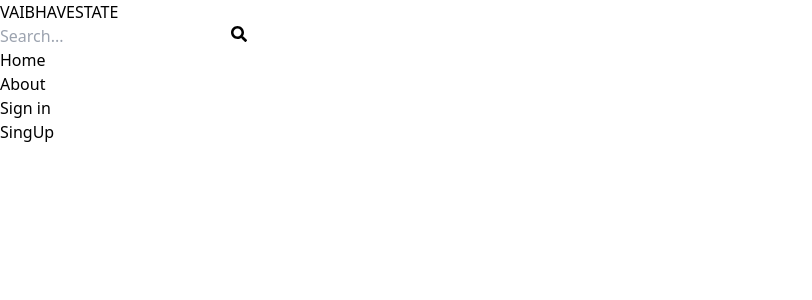
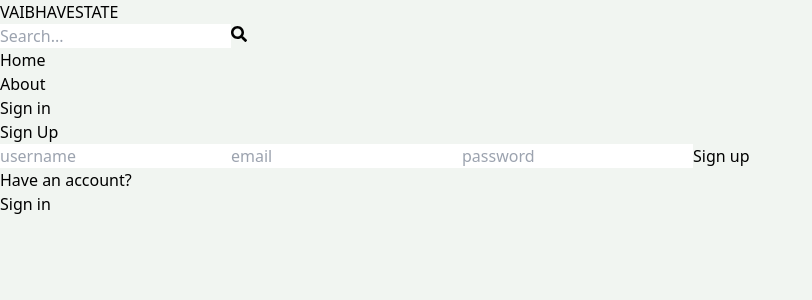
Before and after one commit to Vaibhav0216/estateFrontend, a React (Vite) app: page /sign-up in a window 1280 px wide. Shown: the top 300 px of the page, without its empty margins (0-812 px from the left). Built offline with nearby package versions, Linux system fonts and the light colour scheme.

Commit message:
creating sign up ui and update background color

```diff
--- a/src/Components/Header.jsx
+++ b/src/Components/Header.jsx
@@ -20,13 +20,13 @@ export default function Header() {
           </form>
           <ul className="flex gap-4">
                 <Link to={"/"}>
-                    <li className="hidden sm:inline text-slate-700">Home</li>
+                    <li className="hidden sm:inline text-slate-700 hover:underline">Home</li>
                 </Link>
                 <Link to={"/about"}>
-                    <li className="hidden sm:inline text-slate-700">About</li>
+                    <li className="hidden sm:inline text-slate-700 hover:underline">About</li>
                 </Link>
                 <Link to={"/sign-in"}>
-                    <li className="hidden sm:inline text-slate-700">Sign in</li>
+                    <li className="sm:inline text-slate-700 hover:underline">Sign in</li>
                 </Link>
           </ul>
         </div>
--- a/src/Pages/SignUp.jsx
+++ b/src/Pages/SignUp.jsx
@@ -1,7 +1,48 @@
-import React from 'react'
+import React, { useState } from "react";
+import { Link } from "react-router-dom";
 
-export default function SingUp() {
+export default function SignUp() {
+  const [formData, setFormData] = useState({});
+  const handleChange = (e) => {
+    const { id, value } = e.target;
+    setFormData({ ...formData, [id]: value });
+  };
+
   return (
-    <div>SingUp</div>
-  )
+    <div className="p-3 max-w-lg mx-auto">
+      <h1 className="text-3xl text-center font-semibold my-7">Sign Up</h1>
+      <form className="flex flex-col gap-4">
+        <input
+          type="text"
+          placeholder="username"
+          className="border p-3 rounded-lg"
+          id="username"
+          onChange={handleChange}
+        />
+        <input
+          type="email"
+          placeholder="email"
+          className="border p-3 rounded-lg"
+          id="email"
+          onChange={handleChange}
+        />
+        <input
+          type="password"
+          placeholder="password"
+          className="border p-3 rounded-lg"
+          id="password"
+          onChange={handleChange}
+        />
+        <button className="bg-slate-700 text-white p-3 rounded-lg uppercase hover:opacity-95 disabled:opacity-80">
+          Sign up
+        </button>
+      </form>
+      <div className="flex gap-2 mt-5">
+        <p>Have an account?</p>
+        <Link to={"/sign-in"}>
+          <span className="text-blue-700">Sign in</span>
+        </Link>
+      </div>
+    </div>
+  );
 }
--- a/src/index.css
+++ b/src/index.css
@@ -1,3 +1,7 @@
 @tailwind base;
 @tailwind components;
 @tailwind utilities;
+
+body{
+    background-color: rgb(241, 245, 241);
+}
--- a/vite.config.js
+++ b/vite.config.js
@@ -3,5 +3,11 @@ import react from '@vitejs/plugin-react-swc'
 
 // https://vitejs.dev/config/
 export default defineConfig({
+  server: {
+    proxy: {
+      '/api': 'http://localhost:5173',
+      secure: false,
+    },
+  },
   plugins: [react()],
 })
```
Also changed, not shown: src/SignIn.jsx (deleted, +0 -7 lines).
